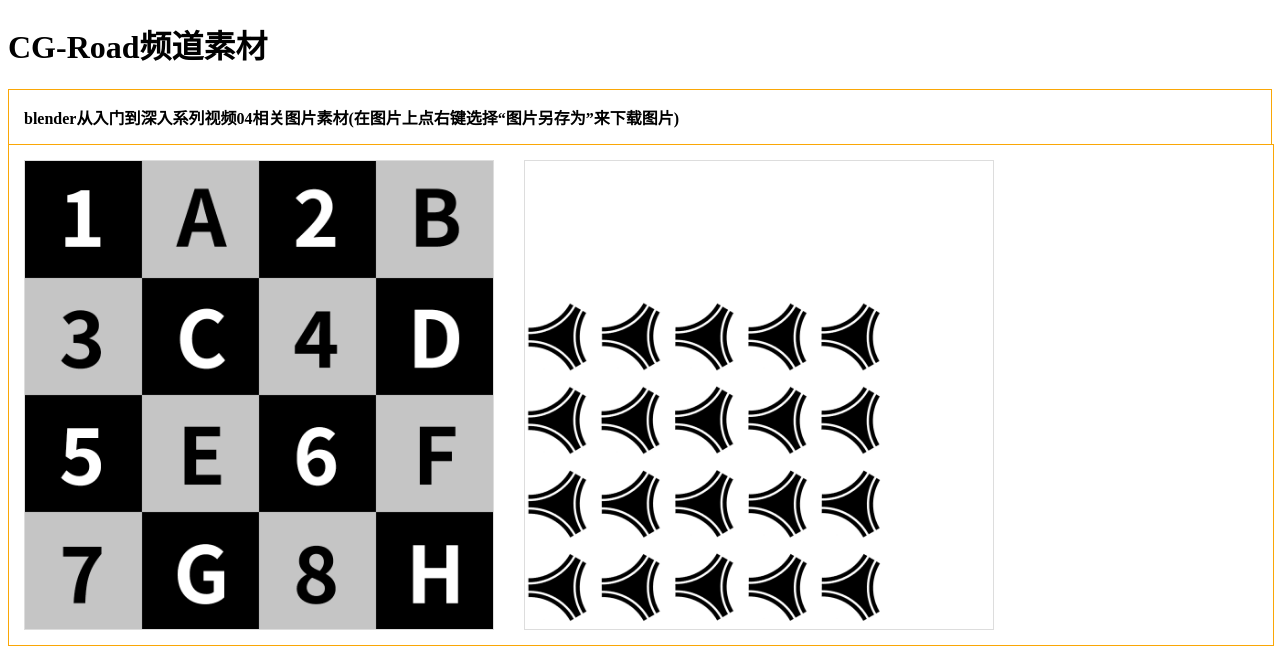
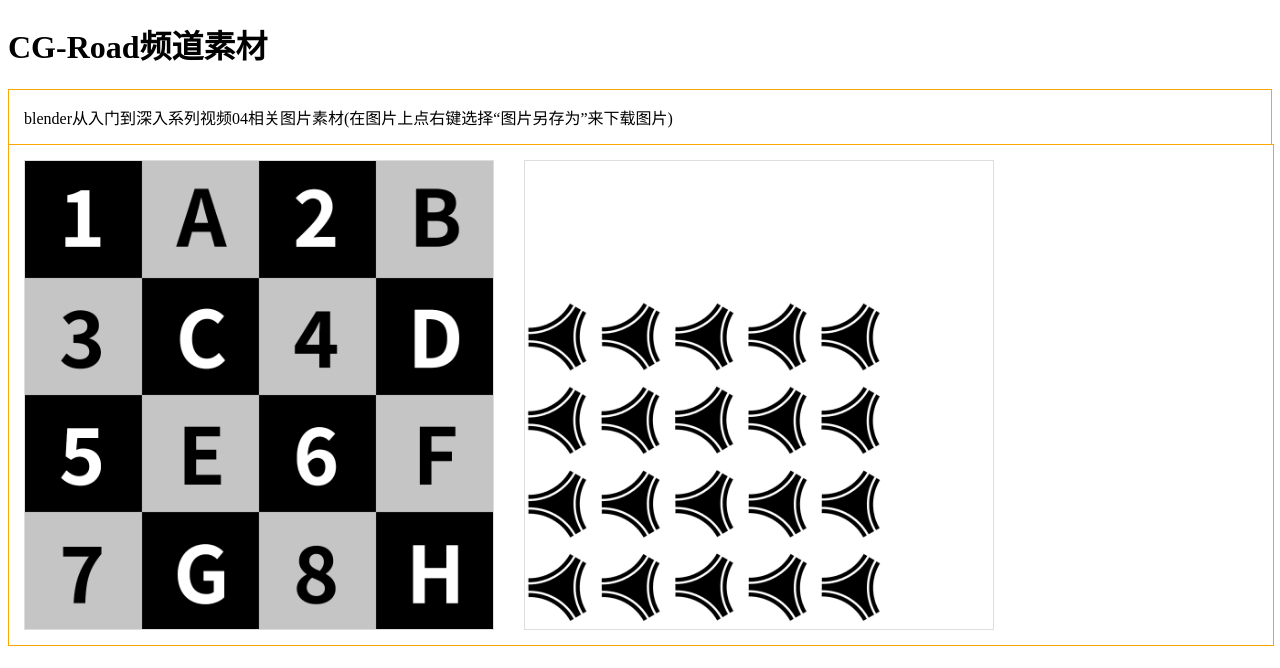
Before and after one commit to cgboy2008/cgroad, a plain HTML site: page index.html in a window 1280 px wide. Drawn offline with Linux system fonts and the light colour scheme.

Commit message:
'编辑了index.html'

```diff
--- a/index.html
+++ b/index.html
@@ -9,7 +9,7 @@
 </head>
 <body>
     <h1>CG-Road频道素材</h1>
-    <h4 class="source_title">blender从入门到深入系列视频04相关图片素材(在图片上点右键选择“图片另存为”来下载图片)</h4>
+    <div class="source_title">blender从入门到深入系列视频04相关图片素材(在图片上点右键选择“图片另存为”来下载图片)</div>
     <div class="wrap">
         <img src="./images/chess.jpg" alt="棋盘格图片">
         <img src="./images/football_uv02.jpg" alt="足球贴图">
```
